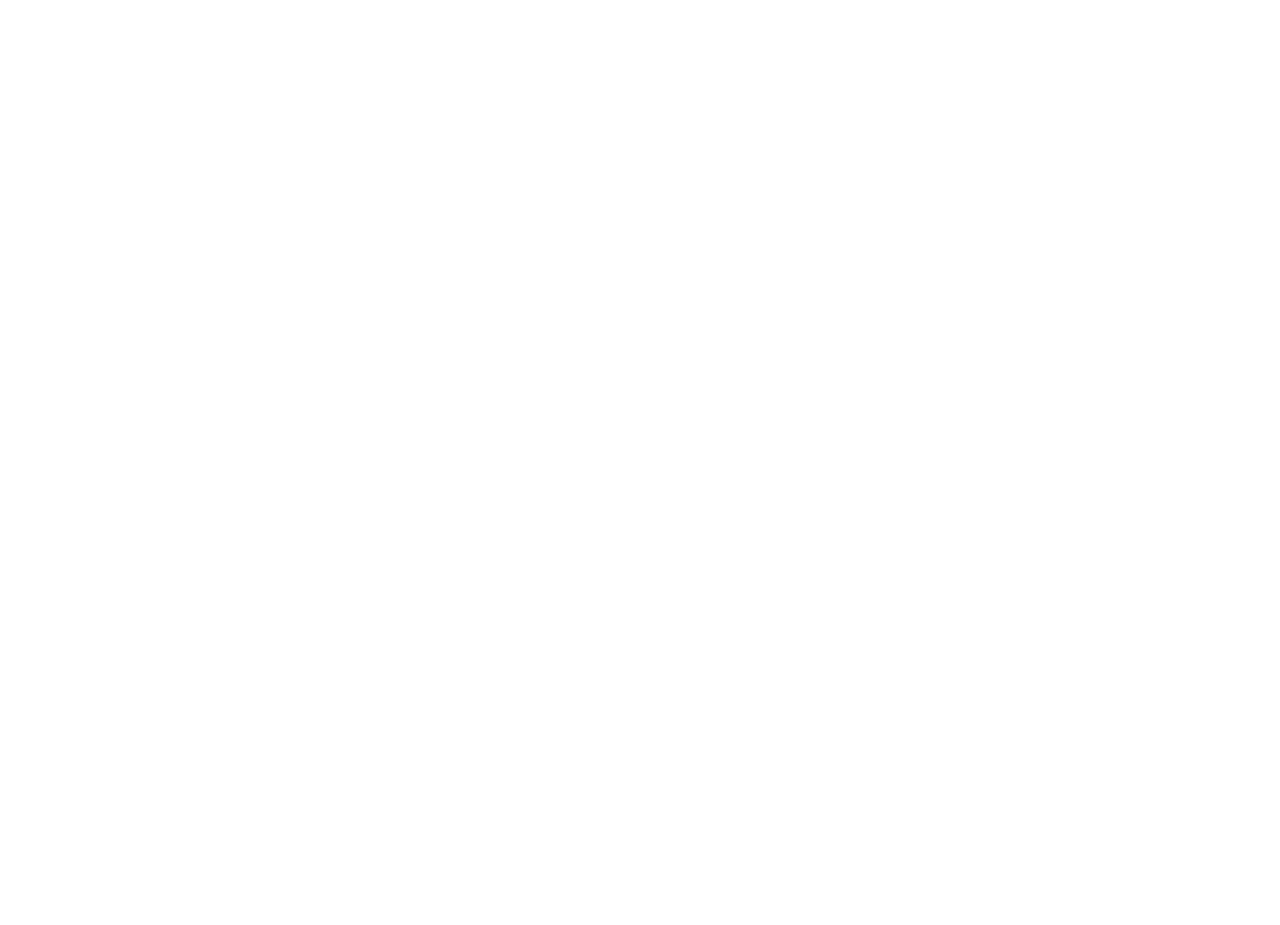
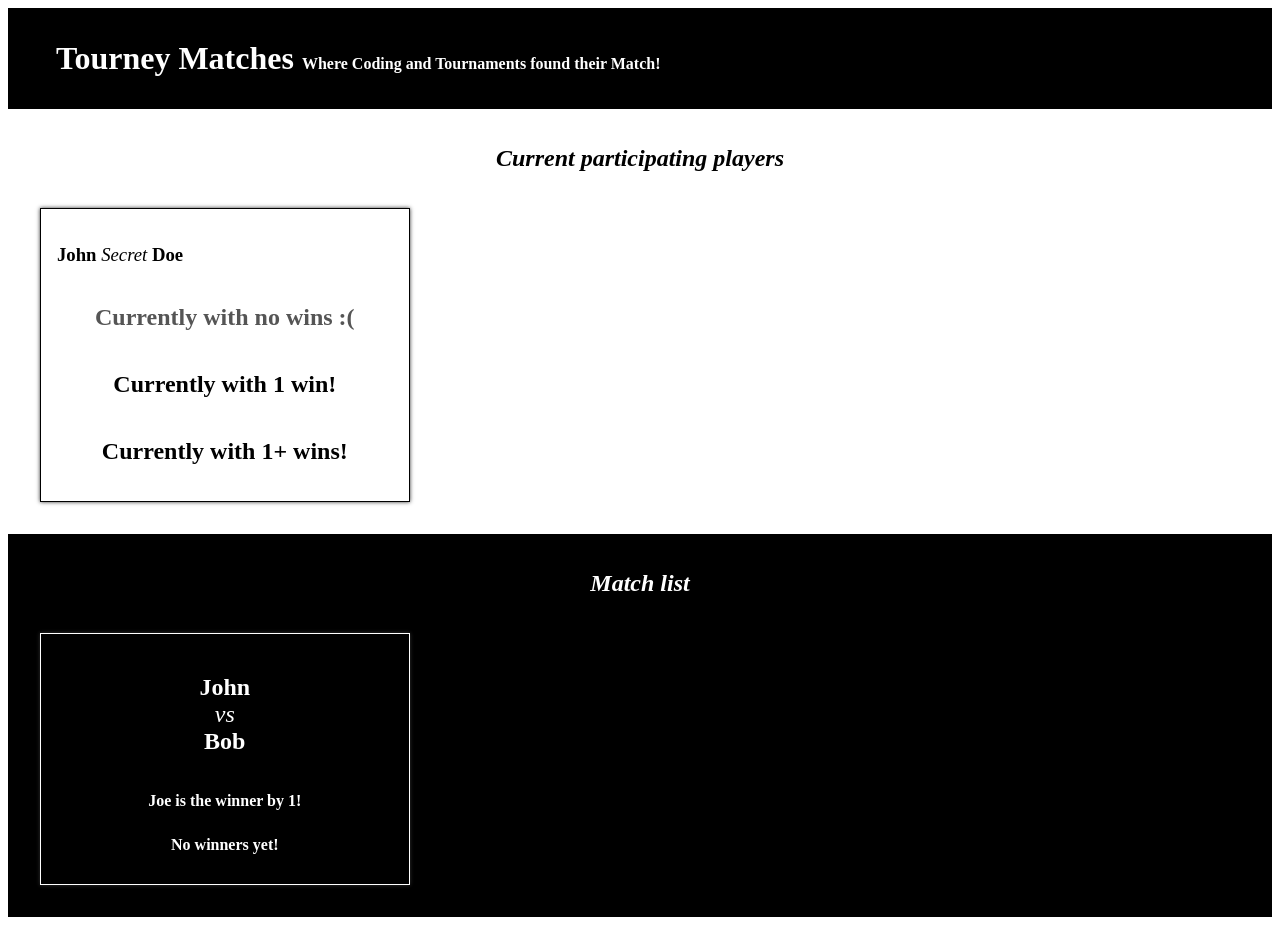
Before and after one commit to Junaydh/tourney-app, a React (Create React App) app: page / in a window 1280 px wide. Before the commit the page ends 800 px from the top, so only its background shows below. Built offline with nearby package versions, Linux system fonts and the light colour scheme.

Commit message:
add components to create skeleton of app

```diff
--- a/src/App.js
+++ b/src/App.js
@@ -1,9 +1,16 @@
 import logo from './logo.svg';
 import './App.css';
+import PlayerList from './components/PlayerList';
+import MatchList from './components/MatchList';
 
 function App() {
   return (
     <div className="App">
+      <h1>
+        Tourney Matches <span>Where Coding and Tournaments found their Match!</span>
+      </h1>
+      <PlayerList />
+      <MatchList />
     </div>
   );
 }
```
